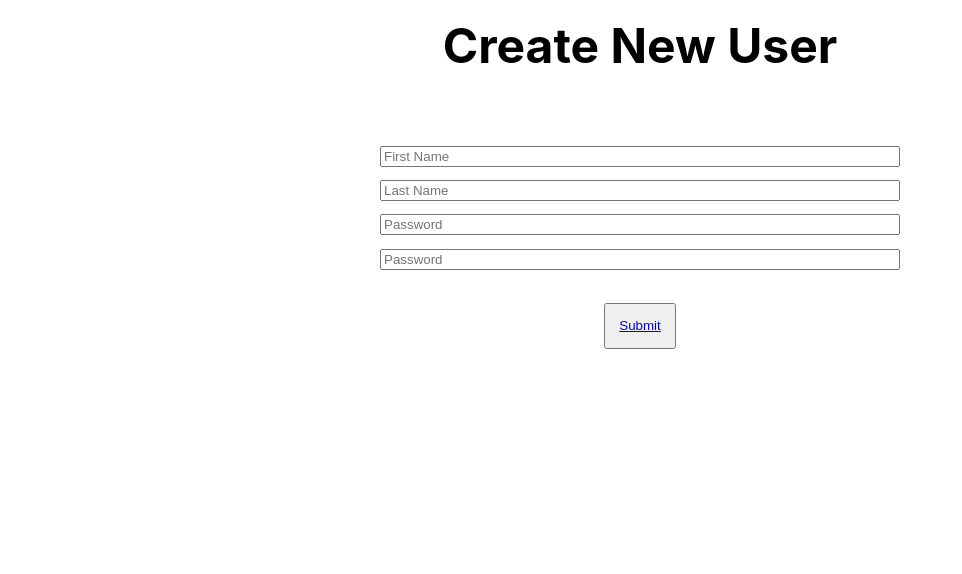
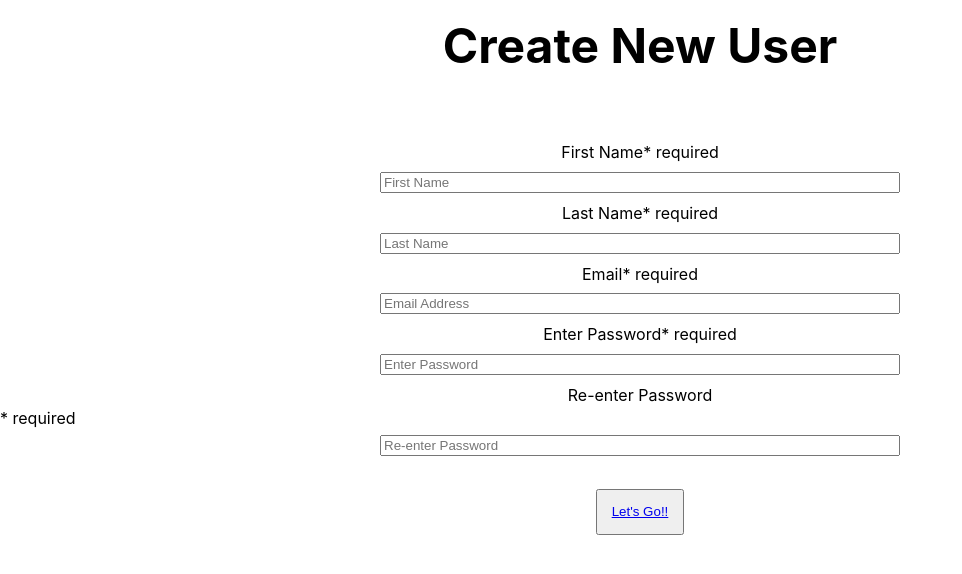
Before and after one commit to chuckderosier/bbq-atlanta, a React (Create React App) app in the folder client/: page /newuser in a window 1280 px wide. Shown: the top 574 px of the page, without its empty margins (0-962 px from the left). Built offline with nearby package versions, Linux system fonts and the light colour scheme.

Commit message:
more styles and content to login and create user

```diff
--- a/client/src/Styles/FormStyles.js
+++ b/client/src/Styles/FormStyles.js
@@ -12,4 +12,7 @@ export const Form = styled.div`
         margin: 2em auto;
         padding: 1em;
     }
+    p {
+        margin: .2em auto;
+    }
 `
--- a/client/src/components/CreateUserForm.js
+++ b/client/src/components/CreateUserForm.js
@@ -11,12 +11,18 @@ class CreateUserForm extends Component {
                     <h1>Create New User</h1>
                 </Title>
                 <Form>
-                    <input type="text" placeholder="First Name" />
-                    <input type="text" placeholder="Last Name" />
-                    <input type="text" placeholder="Password" />
-                    <input type="text" placeholder="Password" />
+                    <p>First Name<span className="required">* required</span></p>
+                    <input type="text" placeholder="First Name" name="firstName" required />
+                    <p>Last Name<span className="required">* required</span></p>
+                    <input type="text" placeholder="Last Name" name="lastName" required />
+                    <p>Email<span className="required">* required</span></p>
+                    <input type="email" placeholder="Email Address" name="email" required />
+                    <p>Enter Password<span className="required">* required</span></p>
+                    <input type="text" placeholder="Enter Password" name="password" required />
+                    <p>Re-enter Password</p><span className="required">* required</span>
+                    <input type="text" placeholder="Re-enter Password" name="reenterPassword" required />
                     <div></div>
-                    <button><Link to="/userpage">Submit</Link></button>
+                    <button><Link to="/userpage">Let's Go!!</Link></button>
                 </Form>
             </div>
         )
--- a/client/src/components/Login.js
+++ b/client/src/components/Login.js
@@ -1,15 +1,18 @@
 import React, { Component } from 'react'
+import { Form } from '../Styles/FormStyles'
 
 class Login extends Component {
     render() {
         return (
             <div>
                 <h1>Login</h1>
-                <form>
-                    <input type="email" />
-                    <input type="password" />
-                    <button></button>
-                </form>
+                <Form>
+                    <p>Email<span className="required">* required</span></p>
+                    <input type="email" placeholder="Email" name="userEmail" required />
+                    <p>Password<span className="required">* required</span></p>
+                    <input type="password" placeholder="Password" name="userPassword" required />
+                    <button><Link to="/userpage">Let's Go!!</Link></button>
+                </Form>
             </div>
         )
     }
```
